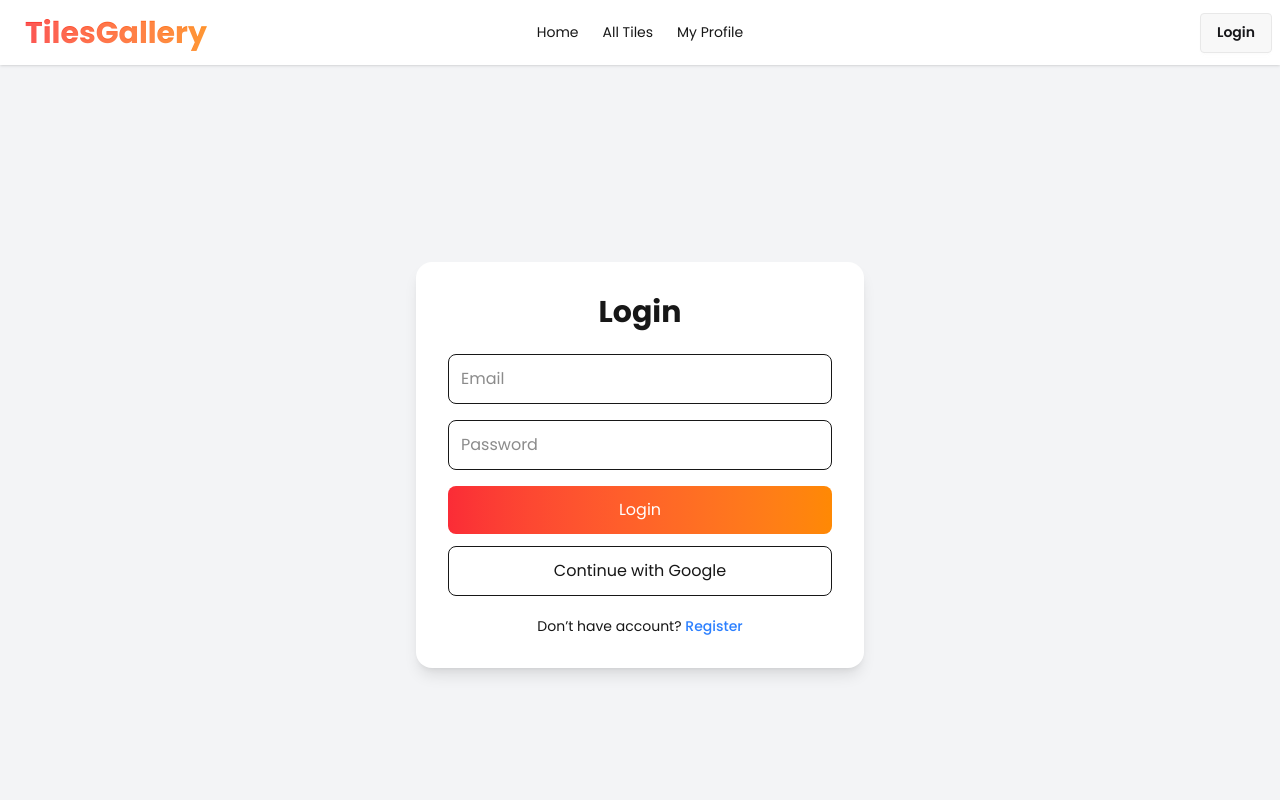
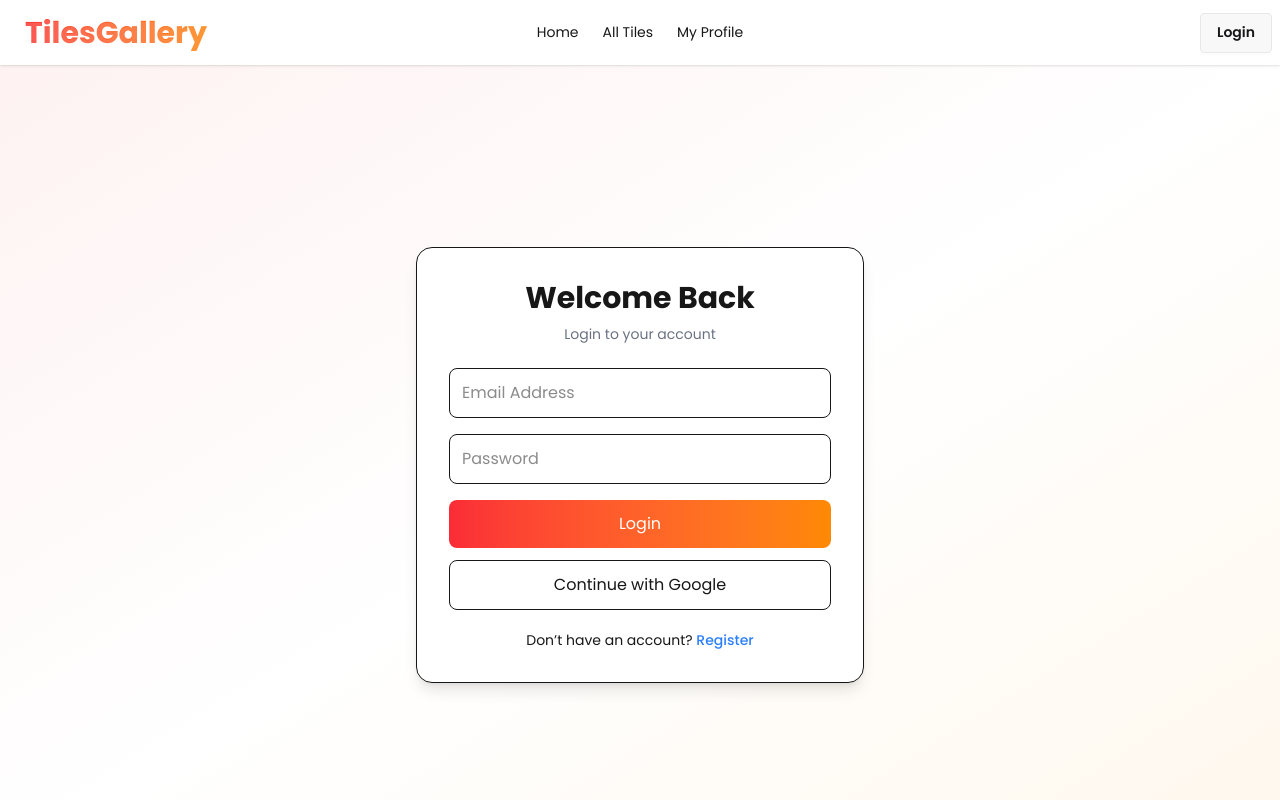
Before and after one commit to kabir31416/ph-assignment-eight, a Next.js app: page /login in a window 1280 px wide. Shown: the top 800 px of the page. Built offline with nearby package versions, Linux system fonts and the light colour scheme.

Commit message:
Login and register ui update

```diff
--- a/package.json
+++ b/package.json
@@ -14,6 +14,7 @@
     "react": "19.2.4",
     "react-dom": "19.2.4",
     "react-fast-marquee": "^1.6.5",
+    "react-hook-form": "^7.75.0",
     "react-icons": "^5.6.0"
   },
   "devDependencies": {
--- a/src/app/login/page.jsx
+++ b/src/app/login/page.jsx
@@ -1,59 +1,65 @@
 "use client";
 
-import { useState } from "react";
 import Link from "next/link";
 import { useRouter } from "next/navigation";
+import { useForm } from "react-hook-form";
 
 export default function LoginPage() {
   const router = useRouter();
 
-  const [email, setEmail] = useState("");
-  const [password, setPassword] = useState("");
-  const [error, setError] = useState("");
+  const {
+    register,
+    handleSubmit,
+    formState: { errors },
+  } = useForm();
 
-  const handleLogin = (e) => {
-    e.preventDefault();
-
-    if (!email || !password) {
-      setError("Please fill all fields");
-      return;
-    }
-
+  const handleLogin = (data) => {
+    console.log(data);
     router.push("/");
   };
 
   return (
-    <div className="min-h-screen flex items-center justify-center bg-gray-100 px-4">
+    <div className="min-h-screen flex items-center justify-center bg-linear-to-br from-red-50 via-white to-orange-50 px-4">
 
-      <div className="w-full max-w-md bg-white p-8 rounded-2xl shadow-lg">
+      <div className="w-full max-w-md bg-white p-8 rounded-2xl shadow-lg border">
 
-        <h1 className="text-3xl font-bold text-center mb-6">
-          Login
+        <h1 className="text-3xl font-bold text-center mb-2">
+          Welcome Back
         </h1>
 
-        {error && (
-          <p className="text-red-500 text-sm text-center mb-3">
-            {error}
-          </p>
-        )}
+        <p className="text-center text-gray-500 mb-6 text-sm">
+          Login to your account
+        </p>
 
-        <form onSubmit={handleLogin} className="space-y-4">
+        <form onSubmit={handleSubmit(handleLogin)} className="space-y-4">
 
-          <input
-            type="email"
-            placeholder="Email"
-            className="w-full border p-3 rounded-lg focus:outline-none focus:ring-2 focus:ring-orange-400"
-            value={email}
-            onChange={(e) => setEmail(e.target.value)}
-          />
+          <div>
+            <input
+              type="email"
+              placeholder="Email Address"
+              {...register("email", { required: "Email required" })}
+              className="w-full border p-3 rounded-lg focus:ring-2 focus:ring-orange-400 outline-none"
+            />
+            {errors.email && (
+              <p className="text-red-500 text-sm mt-1">
+                {errors.email.message}
+              </p>
+            )}
+          </div>
 
-          <input
-            type="password"
-            placeholder="Password"
-            className="w-full border p-3 rounded-lg focus:outline-none focus:ring-2 focus:ring-orange-400"
-            value={password}
-            onChange={(e) => setPassword(e.target.value)}
-          />
+          <div>
+            <input
+              type="password"
+              placeholder="Password"
+              {...register("password", { required: "Password required" })}
+              className="w-full border p-3 rounded-lg focus:ring-2 focus:ring-orange-400 outline-none"
+            />
+            {errors.password && (
+              <p className="text-red-500 text-sm mt-1">
+                {errors.password.message}
+              </p>
+            )}
+          </div>
 
           <button className="w-full bg-linear-to-r from-red-500 to-orange-400 text-white py-3 rounded-lg hover:scale-105 transition">
             Login
@@ -61,20 +67,18 @@ export default function LoginPage() {
 
         </form>
 
-
         <button className="w-full mt-3 border py-3 rounded-lg hover:bg-gray-100 transition">
           Continue with Google
         </button>
 
         <p className="text-sm text-center mt-5">
-          Don’t have account?{" "}
-          <Link href="/register" className="text-blue-500 font-medium">
+          Don’t have an account?{" "}
+          <Link href="/register" className="text-blue-500 font-medium hover:underline">
             Register
           </Link>
         </p>
 
       </div>
-
     </div>
   );
 }
--- a/src/app/register/page.jsx
+++ b/src/app/register/page.jsx
@@ -7,34 +7,51 @@ import { useRouter } from "next/navigation";
 export default function RegisterPage() {
   const router = useRouter();
 
-  const [name, setName] = useState("");
-  const [email, setEmail] = useState("");
-  const [photo, setPhoto] = useState("");
-  const [password, setPassword] = useState("");
+  const [form, setForm] = useState({
+    name: "",
+    email: "",
+    photo: "",
+    password: "",
+  });
+
   const [error, setError] = useState("");
+
+  const handleChange = (e) => {
+    setForm({
+      ...form,
+      [e.target.name]: e.target.value,
+    });
+  };
 
   const handleRegister = (e) => {
     e.preventDefault();
 
-    if (!name || !email || !photo || !password) {
-      setError("All fields required");
+    if (!form.name || !form.email || !form.photo || !form.password) {
+      setError("All fields are required");
       return;
     }
 
-    router.push("/login");
+    if (form.password.length < 6) {
+      setError("Password must be at least 6 characters");
+      return;
+    }
+
   };
 
   return (
-    <div className="min-h-screen flex items-center justify-center bg-gray-100 px-4">
+    <div className="min-h-screen flex items-center justify-center bg-linear-to-br from-red-50 via-white to-orange-50 px-4">
 
-      <div className="w-full max-w-md bg-white p-8 rounded-2xl shadow-lg">
+      <div className="w-full max-w-md bg-white p-8 rounded-2xl shadow-lg border">
 
-        <h1 className="text-3xl font-bold text-center mb-6">
-          Register
+        <h1 className="text-3xl font-bold text-center mb-2">
+          Create Account
         </h1>
+        <p className="text-center text-gray-500 mb-6 text-sm">
+          Join TilesGallery today
+        </p>
 
         {error && (
-          <p className="text-red-500 text-sm text-center mb-3">
+          <p className="text-red-500 text-sm text-center mb-4">
             {error}
           </p>
         )}
@@ -43,34 +60,38 @@ export default function RegisterPage() {
 
           <input
             type="text"
-            placeholder="Name"
-            className="w-full border p-3 rounded-lg focus:ring-2 focus:ring-orange-400"
-            value={name}
-            onChange={(e) => setName(e.target.value)}
+            name="name"
+            placeholder="Full Name"
+            className="w-full border p-3 rounded-lg focus:ring-2 focus:ring-orange-400 outline-none"
+            value={form.name}
+            onChange={handleChange}
           />
 
           <input
             type="email"
-            placeholder="Email"
-            className="w-full border p-3 rounded-lg focus:ring-2 focus:ring-orange-400"
-            value={email}
-            onChange={(e) => setEmail(e.target.value)}
+            name="email"
+            placeholder="Email Address"
+            className="w-full border p-3 rounded-lg focus:ring-2 focus:ring-orange-400 outline-none"
+            value={form.email}
+            onChange={handleChange}
           />
 
           <input
             type="text"
+            name="photo"
             placeholder="Photo URL"
-            className="w-full border p-3 rounded-lg focus:ring-2 focus:ring-orange-400"
-            value={photo}
-            onChange={(e) => setPhoto(e.target.value)}
+            className="w-full border p-3 rounded-lg focus:ring-2 focus:ring-orange-400 outline-none"
+            value={form.photo}
+            onChange={handleChange}
           />
 
           <input
             type="password"
+            name="password"
             placeholder="Password"
-            className="w-full border p-3 rounded-lg focus:ring-2 focus:ring-orange-400"
-            value={password}
-            onChange={(e) => setPassword(e.target.value)}
+            className="w-full border p-3 rounded-lg focus:ring-2 focus:ring-orange-400 outline-none"
+            value={form.password}
+            onChange={handleChange}
           />
 
           <button className="w-full bg-linear-to-r from-red-500 to-orange-400 text-white py-3 rounded-lg hover:scale-105 transition">
@@ -79,20 +100,18 @@ export default function RegisterPage() {
 
         </form>
 
-        {/* GOOGLE */}
-        <button className="w-full mt-3 border py-3 rounded-lg hover:bg-gray-100">
+        <button className="w-full mt-3 border py-3 rounded-lg hover:bg-gray-100 transition">
           Continue with Google
         </button>
 
         <p className="text-sm text-center mt-5">
-          Already have account?{" "}
-          <Link href="/login" className="text-blue-500 font-medium">
+          Already have an account?{" "}
+          <Link href="/login" className="text-blue-500 font-medium hover:underline">
             Login
           </Link>
         </p>
 
       </div>
-
     </div>
   );
 }
```
Also changed, not shown: 1 other file (tests, documents, lock files or other folders).
